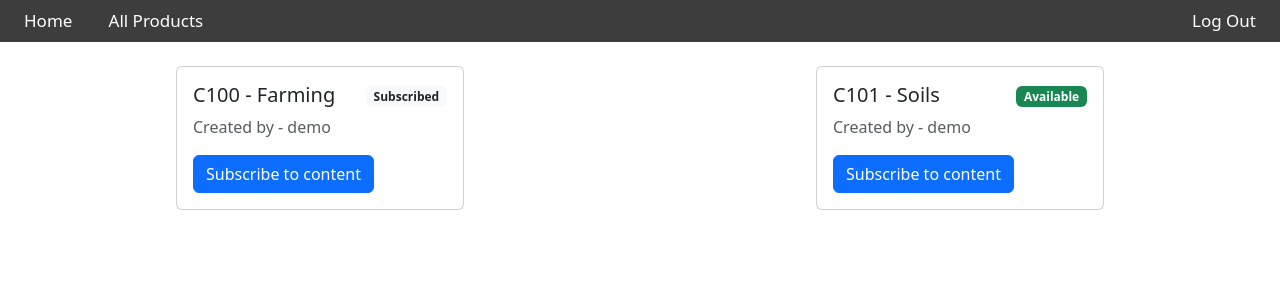
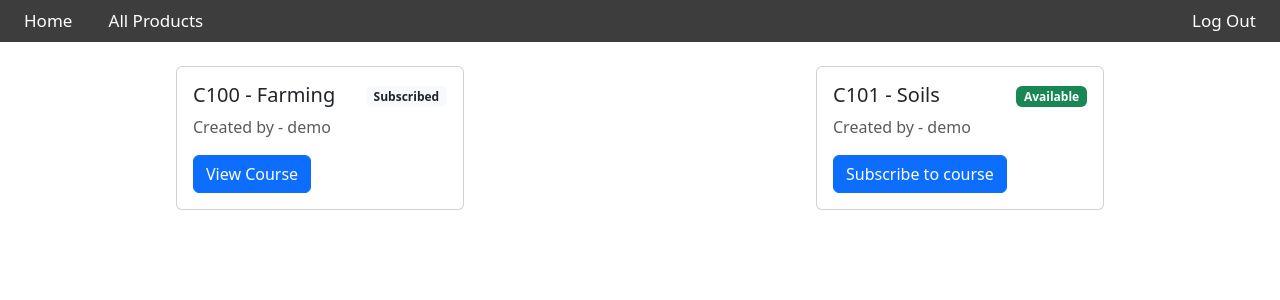
Before and after one commit to BryanTYTan/content-access-system, a Flask app: page /allProds in a window 1280 px wide. Shown: the top 300 px of the page. Run offline with Flask 3, Linux system fonts and the light colour scheme; a user stored in the database is signed in; data comes from the database, SQL or seed files in the repository; tables that the repository leaves empty hold one stand-in row (values such as "Sample post").

Commit message:
Ability to subscribe to course (WIP)

```diff
--- a/Flask_app/database_access.py
+++ b/Flask_app/database_access.py
@@ -46,9 +46,18 @@ def _is_access_allowed(product_id, user_id):
     cursor.close()
     return user_has_access
 
-def is_subscription_valid(producT_id, user_id):
-    # TODO
-    return
+def is_subscription_valid(product_id, user_id):
+    conn = get_db_connection()
+    cursor = conn.cursor()
+
+    valid_subscription = False
+
+    query = "SELECT EXIST (SELECT 1 FROM Product WHERE created_by = ?)"
+
+
+
+    cursor.close()
+    return valid_subscription
 
 def _publish_pack(pack_id, user_id):
     reply = {
--- a/Flask_app/routes/main.py
+++ b/Flask_app/routes/main.py
@@ -22,13 +22,13 @@ def all_products():
 
     return render_template('product_list.html', values=values)
 
-@main.route('/subscribe/<product_id>')
+@main.route('/subscribe/<int:product_id>')
 @login_required
 def subscribe_user_to_product(product_id):
     # Determine if user is already subscribed / owner
     valid = is_subscription_valid(user_id=session.get('id'), product_id=product_id)
 
-
+    print(f"\nHALO WORLD")
 
     # Subscribe user if not
 
--- a/Flask_app/templates/product_list.html
+++ b/Flask_app/templates/product_list.html
@@ -20,24 +20,29 @@
 
                 <div>
                     {% if product.id in values['owned_prods'] %}
-                        <span class="badge bg-primary">Owner</span>
+                    <span class="badge bg-primary">Owner</span>
                     {% elif product.id in values['subbed_prods'] %}
-                        <span class="badge bg-light text-dark">Subscribed</span>
+                    <span class="badge bg-light text-dark">Subscribed</span>
                     {% else %}
-                        <span class="badge bg-success">Available</span>
+                    <span class="badge bg-success">Available</span>
                     {% endif %}
                 </div>
             </div>
-
 
             <div class="card-text mb-3">
                 <span class="text-muted">
                     Created by - {{ product.username }}
                 </span>
             </div>
+            {% if product.id in values['subbed_prods'] or product.id in values['owned_prods'] %}
             <a href="#" class="btn btn-primary">
-                Subscribe to content
+                View Course
             </a>
+            {% else %}
+            <a href="{{ url_for('main.subscribe_user_to_product', product_id=product.id) }}" class="btn btn-primary">
+                Subscribe to course
+            </a>
+            {% endif %}
         </div>
     </div>
     {% endfor %}
```
